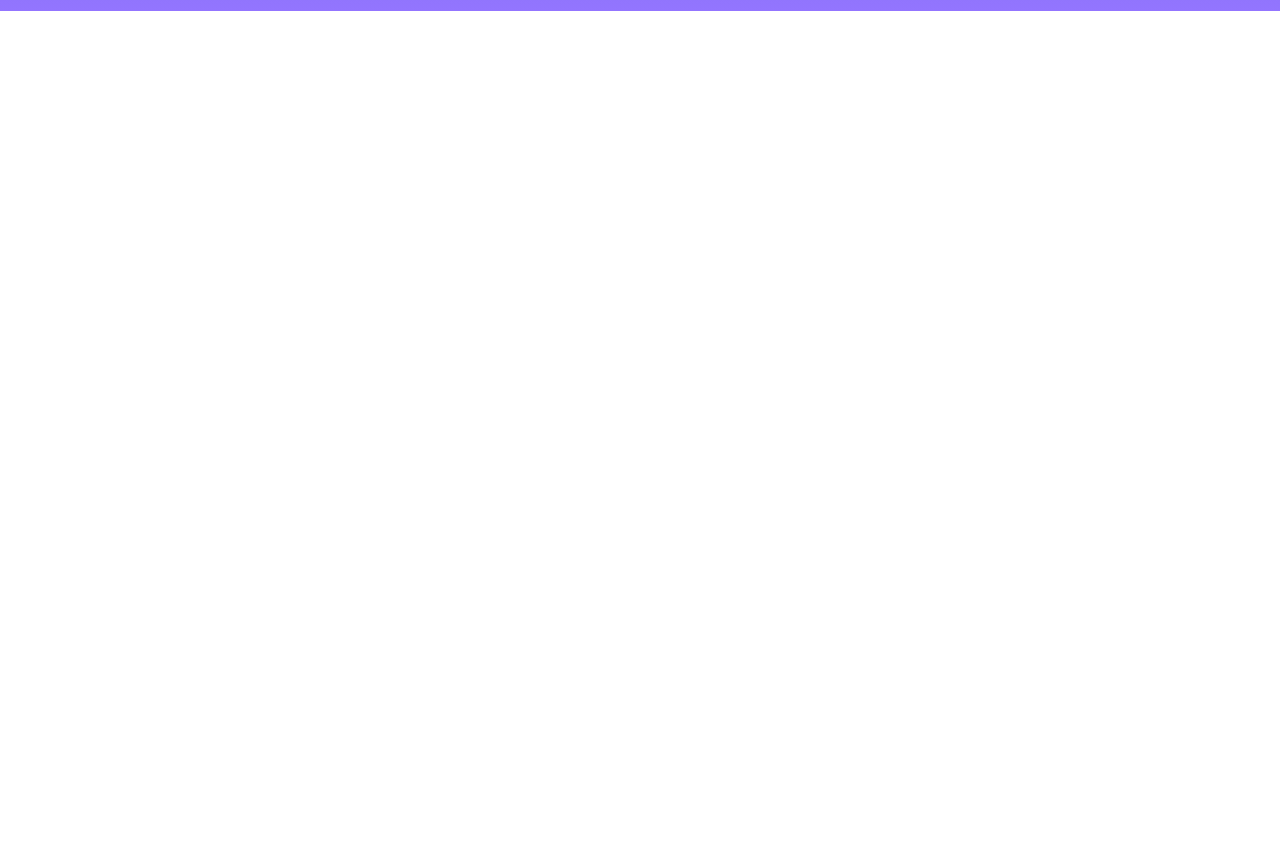
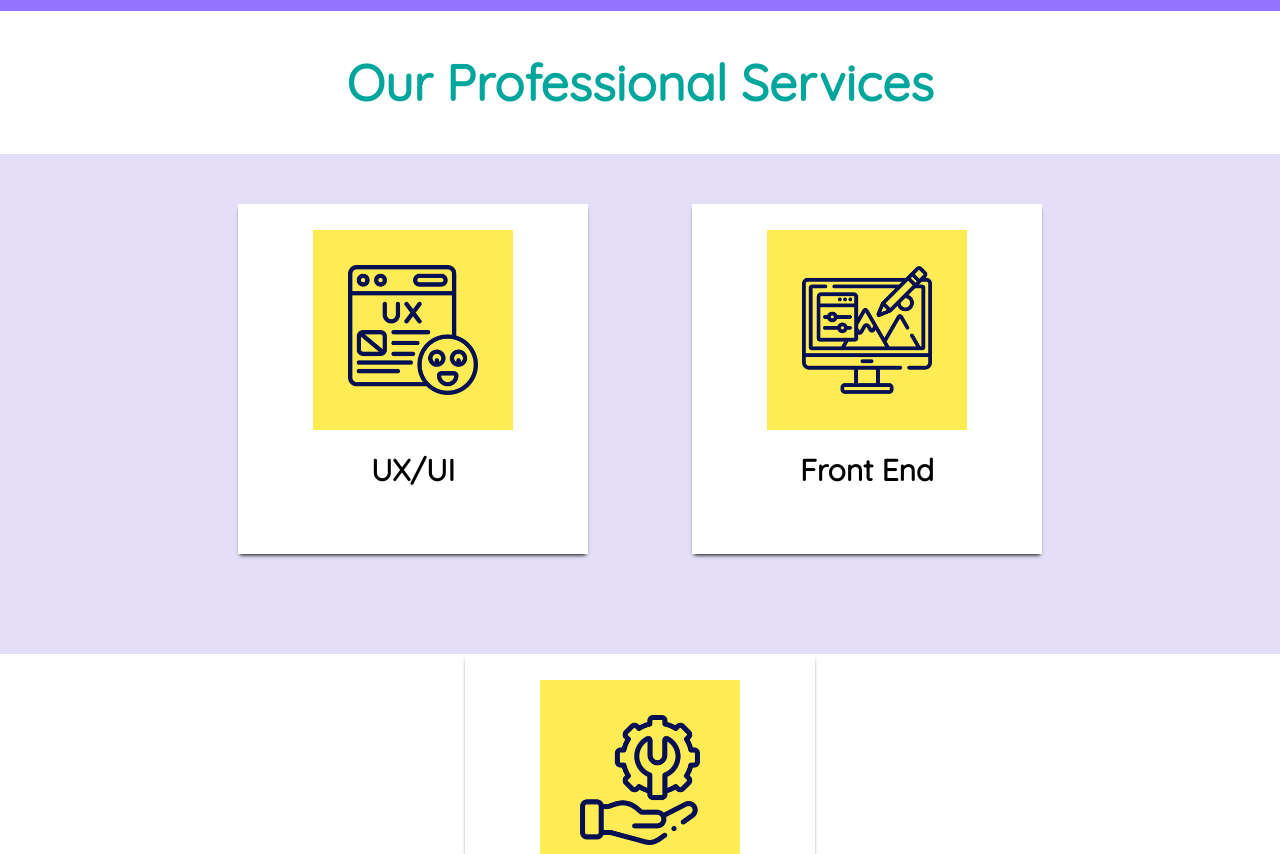
Before and after one commit to Haifabnf/PROJECT, a plain HTML site: page index.html in a window 1280 px wide. Shown: the part 479-1333 px from the top of the page. Before the commit the page ends 800 px from the top, so only its background shows below. Drawn offline with Linux system fonts and the light colour scheme.

Commit message:
added boxes

```diff
--- a/index.html
+++ b/index.html
@@ -1,17 +1,20 @@
 <!DOCTYPE html>
 <html lang="en">
   <head>
-  <meta charset="UTF-8">
-  <meta http-equiv="X-UA-Compatible" content="IE=edge">
-  <meta name="viewport" content="width=device-width, initial-scale=1.0">
-  <link rel="stylesheet" href="style.css">
-  <link href='https://fonts.googleapis.com/css?family=Quicksand' rel='stylesheet'>
+    <meta charset="UTF-8" />
+    <meta http-equiv="X-UA-Compatible" content="IE=edge" />
+    <meta name="viewport" content="width=device-width, initial-scale=1.0" />
+    <link rel="stylesheet" href="style.css" />
+    <link
+      href="https://fonts.googleapis.com/css?family=Quicksand"
+      rel="stylesheet"
+    />
     <title>Develop</title>
   </head>
   <body>
     <nav class="navbar">
       <div>
-      <img class="title-logo" src="img/logo.png" alt="logo picture">
+        <img class="title-logo" src="img/logo.png" alt="logo picture" />
         <h1 class="title">Develop</h1>
       </div>
       <ul class="nav-list">
@@ -30,12 +33,29 @@
       <h1>One more for good</h1>
       <h1>measure.</h1>
       <p>Some representative placeholder</p>
-<p> content for the third slide of this</p>
+      <p>content for the third slide of this</p>
       <p>carousel.</p>
       <button class="more">More</button>
       <figure>
-  <img src="img/Development.png" class="home-img">
+        <img src="img/Development.png" class="home-img" />
       </figure>
     </section>
+    <div class="home">
+      <h1>Our Professional Services</h1>
+      <div class="home-box">
+        <div class="box">
+          <a href="#"><img src="img/UX.png"></a>
+          <h3>UX/UI</h3>
+        </div>
+        <div class="box">
+          <a href="#"><img src="img/design.png"></a>
+          <h3>Front End</h3>
+        </div>
+        <div class="box">
+          <a href="#"><img src="img/support.png"></a>
+          <h3>Support</h3>
+        </div>
+      </div>
+    </div>
   </body>
 </html>
--- a/style.css
+++ b/style.css
@@ -89,3 +89,47 @@
     left: 40%;
     top: 5%;
 }
+.home{
+    background-color: white;
+    margin-bottom: -50px;
+}
+.home h1{
+    color: #00a69c;
+    position: relative;
+    text-align: center;
+    margin: 40px;
+    font-size: 50px;
+    font-family: 'quicksand';
+    font-weight: bold;
+}
+.home-box{
+    background-color: #e4dff7;
+    height: 500px;
+    text-align: center;
+}
+.box{
+    display: inline-block;
+    width: 350px;
+    height: 350px;
+    background-color: white;
+    margin: 50px;
+    box-shadow: 0px 3px 4px -2px black;
+    padding-top: 2%;
+}
+.box img{
+    height: 200px;
+    width: 200px;
+    background-color: #ffeb53;
+    padding: 10%;
+    border-radius: 0%;
+}
+.box h3{
+    font-size: 30px;
+    margin-top: 5%;
+    font-family: 'quicksand';
+    font-weight: 900;
+}
+.box:hover{
+    opacity: 0.5;
+    cursor: pointer;
+}
```
Lines whose indentation alone changed are shown as unchanged.
